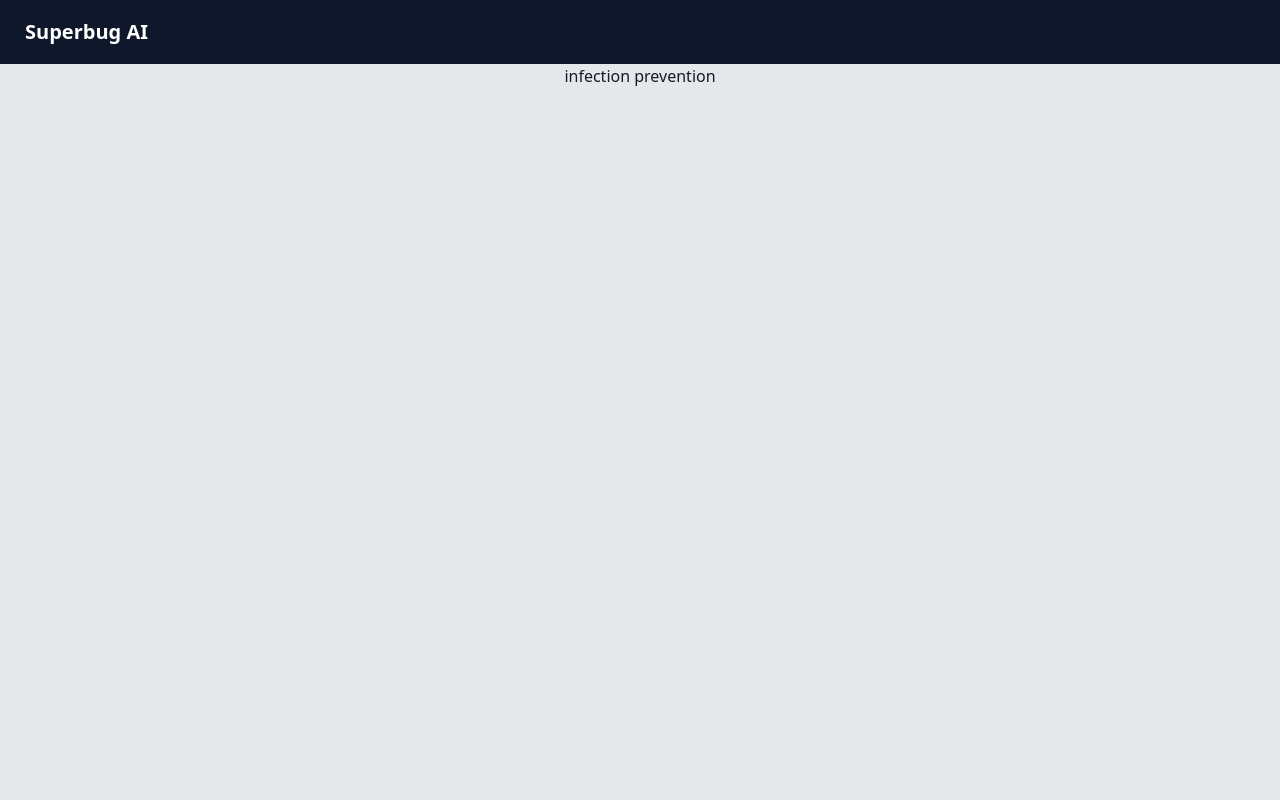
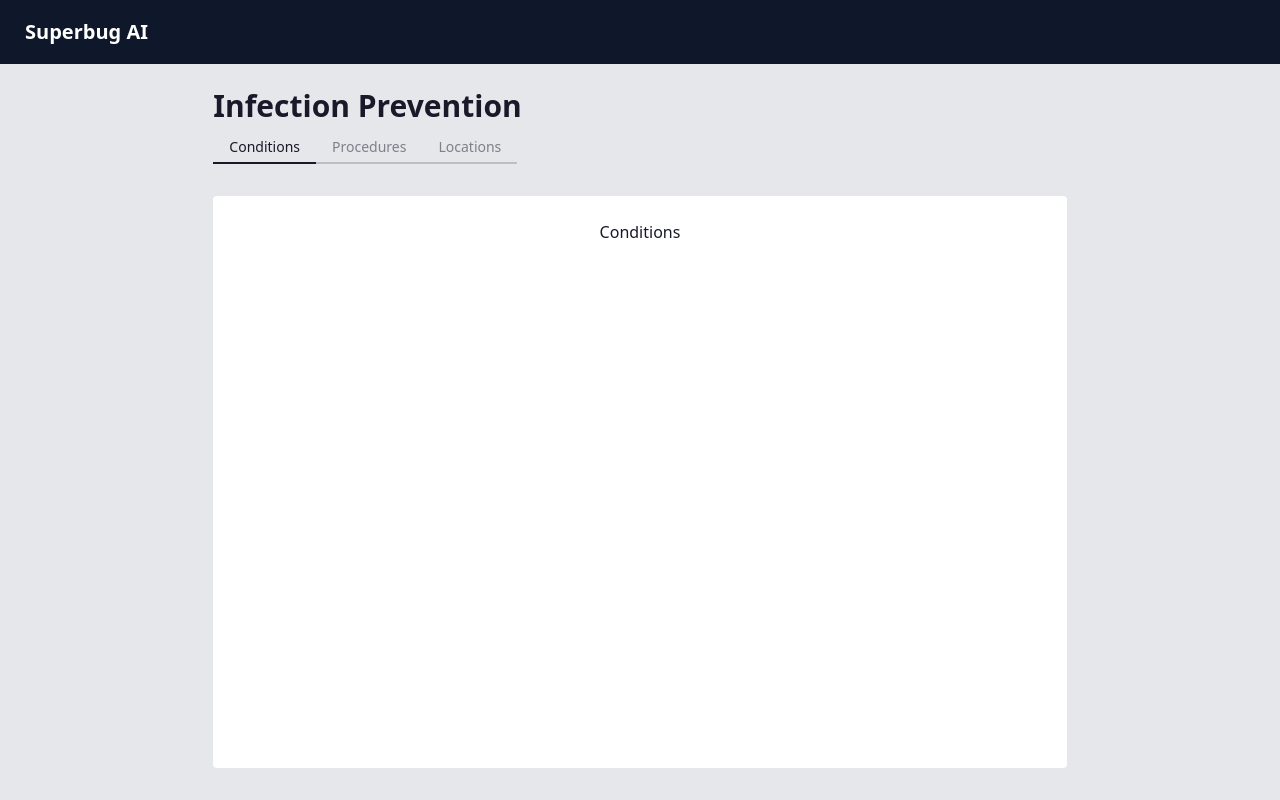
Before and after one commit to dhuang101/superbug-ai-app, a Next.js app: page /InfectionPrevention in a window 1280 px wide. Built offline with nearby package versions, Linux system fonts and the light colour scheme.

Commit message:
Skeleton for infection prevention

```diff
--- /dev/null
+++ b/src/components/InfectionPre/InfPreCond.tsx
@@ -0,0 +1,11 @@
+import React from "react"
+
+function InfPreCond() {
+	return (
+		<div className="flex grow justify-center align-middle">
+			<p>Conditions</p>
+		</div>
+	)
+}
+
+export default InfPreCond
--- /dev/null
+++ b/src/components/InfectionPre/InfPreLoca.tsx
@@ -0,0 +1,7 @@
+import React from "react"
+
+function InfPreLoca() {
+	return <div>Locations</div>
+}
+
+export default InfPreLoca
--- /dev/null
+++ b/src/components/InfectionPre/InfPreProc.tsx
@@ -0,0 +1,7 @@
+import React from "react"
+
+function InfPreProc() {
+	return <div>Procedures</div>
+}
+
+export default InfPreProc
--- a/src/pages/InfectionPrevention/index.tsx
+++ b/src/pages/InfectionPrevention/index.tsx
@@ -1,7 +1,73 @@
-import React from "react"
+import React, { useState, useEffect, useRef } from "react"
+import InfPreCond from "../../components/InfectionPre/InfPreCond"
+import InfPreProc from "../../components/InfectionPre/InfPreProc"
+import InfPreLoca from "../../components/InfectionPre/InfPreLoca"
 
 function InfectionPrevention() {
-	return <div>infection prevention</div>
+	const [displayedTab, setDisplayedTab] = useState(0)
+	const lastButton = useRef<HTMLButtonElement>()
+
+	useEffect(() => {
+		lastButton.current = document.getElementById(
+			"button0"
+		) as HTMLButtonElement
+	}, [])
+
+	function handleTabClick(event: React.MouseEvent<HTMLButtonElement>) {
+		let clickedElement = event.target as HTMLButtonElement
+		// alter CSS on clicked button
+		clickedElement.classList.add("tab-active")
+		// alter CSS on previously clicked button
+		lastButton.current.classList.remove("tab-active")
+		// change displayed component
+		setDisplayedTab(parseInt(clickedElement.value))
+		// save last pressed button
+		lastButton.current = clickedElement
+	}
+
+	function DisplayHandler() {
+		let componentList = [<InfPreCond />, <InfPreProc />, <InfPreLoca />]
+		return componentList[displayedTab]
+	}
+
+	return (
+		<div className="flex flex-col w-8/12 grow">
+			<div className="mt-6">
+				<article className="text-3xl font-semibold">
+					Infection Prevention
+				</article>
+			</div>
+			<div className="mt-2 tabs w-full">
+				<button
+					className="tab tab-bordered tab-active"
+					id="button0"
+					value={0}
+					onClick={handleTabClick}
+				>
+					Conditions
+				</button>
+				<button
+					className="tab tab-bordered"
+					id="button1"
+					value={1}
+					onClick={handleTabClick}
+				>
+					Procedures
+				</button>
+				<button
+					className="tab tab-bordered"
+					id="button2"
+					value={2}
+					onClick={handleTabClick}
+				>
+					Locations
+				</button>
+			</div>
+			<div className="flex grow py-6 px-12 my-8 bg-white rounded">
+				<DisplayHandler />
+			</div>
+		</div>
+	)
 }
 
 export default InfectionPrevention
--- /dev/null
+++ b/src/services/InfectionPre.ts
@@ -0,0 +1 @@
+import axios from "axios"
```
